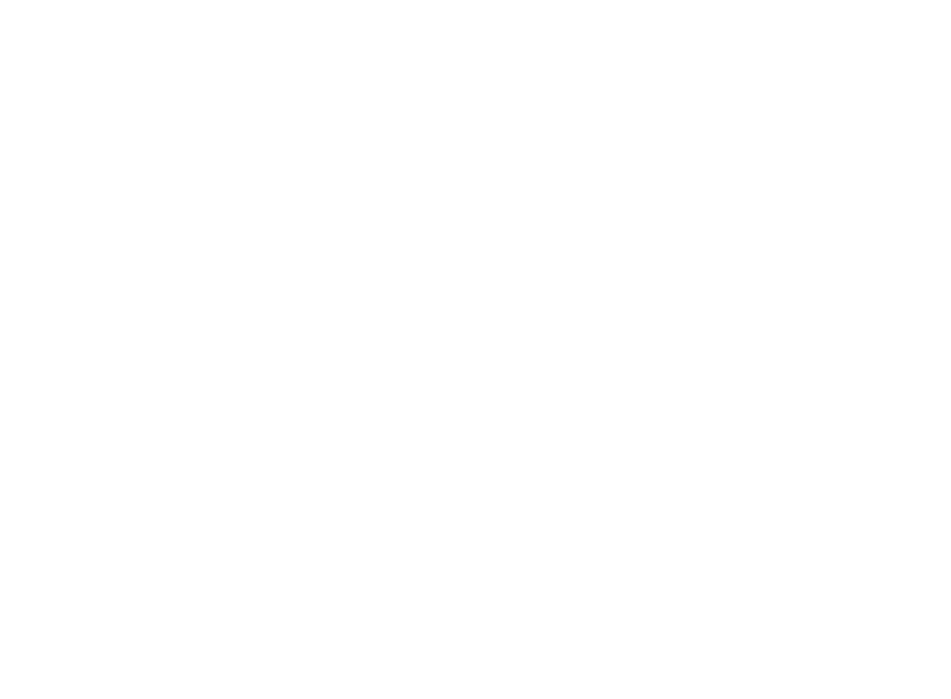
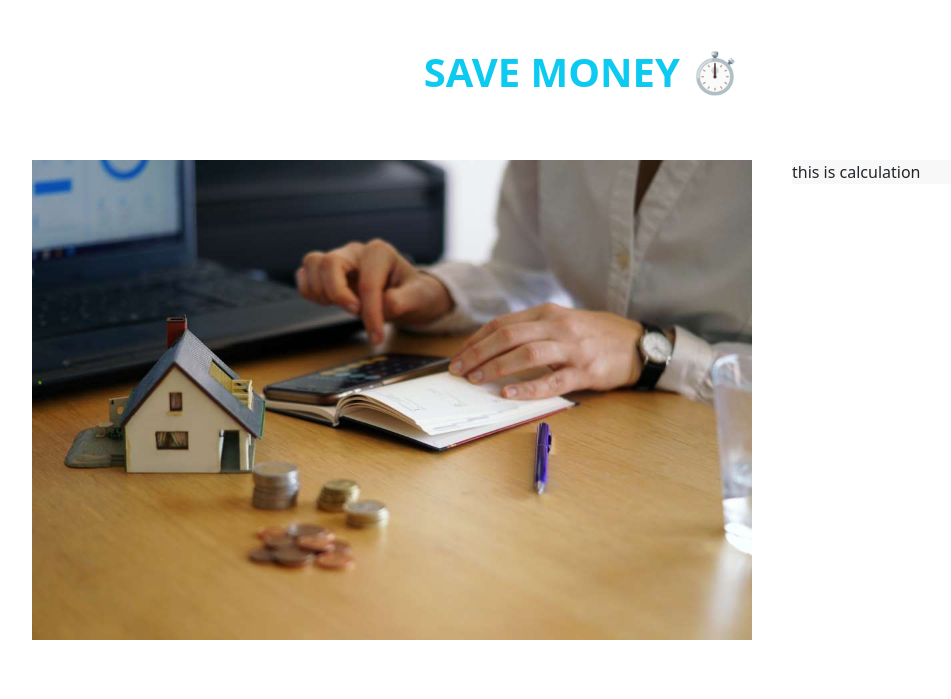
Before and after one commit to almizanshimul/money-master, a plain HTML site: page index.html in a window 1280 px wide. Shown: the whole page, without its empty margins (58-1009 px from the left). Drawn offline with nearby package versions, Linux system fonts and the light colour scheme.

Commit message:
header and image added

```diff
--- /dev/null
+++ b/css/style.css
@@ -0,0 +1,13 @@
+/* -------------------------
+Header style
+----------------------------- */
+.head-font{
+    color: #0DCAF0;
+}
+
+/* ----------------------
+Calculation Columns
+------------------------- */
+.clac-bg{
+    background-color: #F8F8F8;
+}
--- a/index.html
+++ b/index.html
@@ -9,9 +9,33 @@
     <link rel="shortcut icon" href="./img/favicon.png" type="image/x-icon">
     <link href="https://cdn.jsdelivr.net/npm/bootstrap@5.1.3/dist/css/bootstrap.min.css" rel="stylesheet"
         integrity="sha384-1BmE4kWBq78iYhFldvKuhfTAU6auU8tT94WrHftjDbrCEXSU1oBoqyl2QvZ6jIW3" crossorigin="anonymous">
+    <link rel="stylesheet" href="./css/style.css">
 </head>
 
 <body>
+    <!-- Header Start  -->
+    <header class="pt-5">
+        <h1 class="text-center fs-1 fw-bolder text-uppercase head-font">Save Money ⏱</h1>
+    </header>
+    <!-- Main Start  -->
+    <main>
+        <section class="py-5">
+            <div class="container">
+                <div class="row">
+                    <div class="col-lg-8">
+                        <div class="img-box m-2">
+                            <img class="img-fluid" src="./img/save-money.jpg" alt="Save Money">
+                        </div>
+                    </div>
+                    <div class="col-lg-4">
+                        <div class=" m-2 clac-bg">
+                            this is calculation
+                        </div>
+                    </div>
+                </div>
+            </div>
+        </section>
+    </main>
 
     <script src="https://cdn.jsdelivr.net/npm/bootstrap@5.1.3/dist/js/bootstrap.bundle.min.js"
         integrity="sha384-ka7Sk0Gln4gmtz2MlQnikT1wXgYsOg+OMhuP+IlRH9sENBO0LRn5q+8nbTov4+1p"
```
